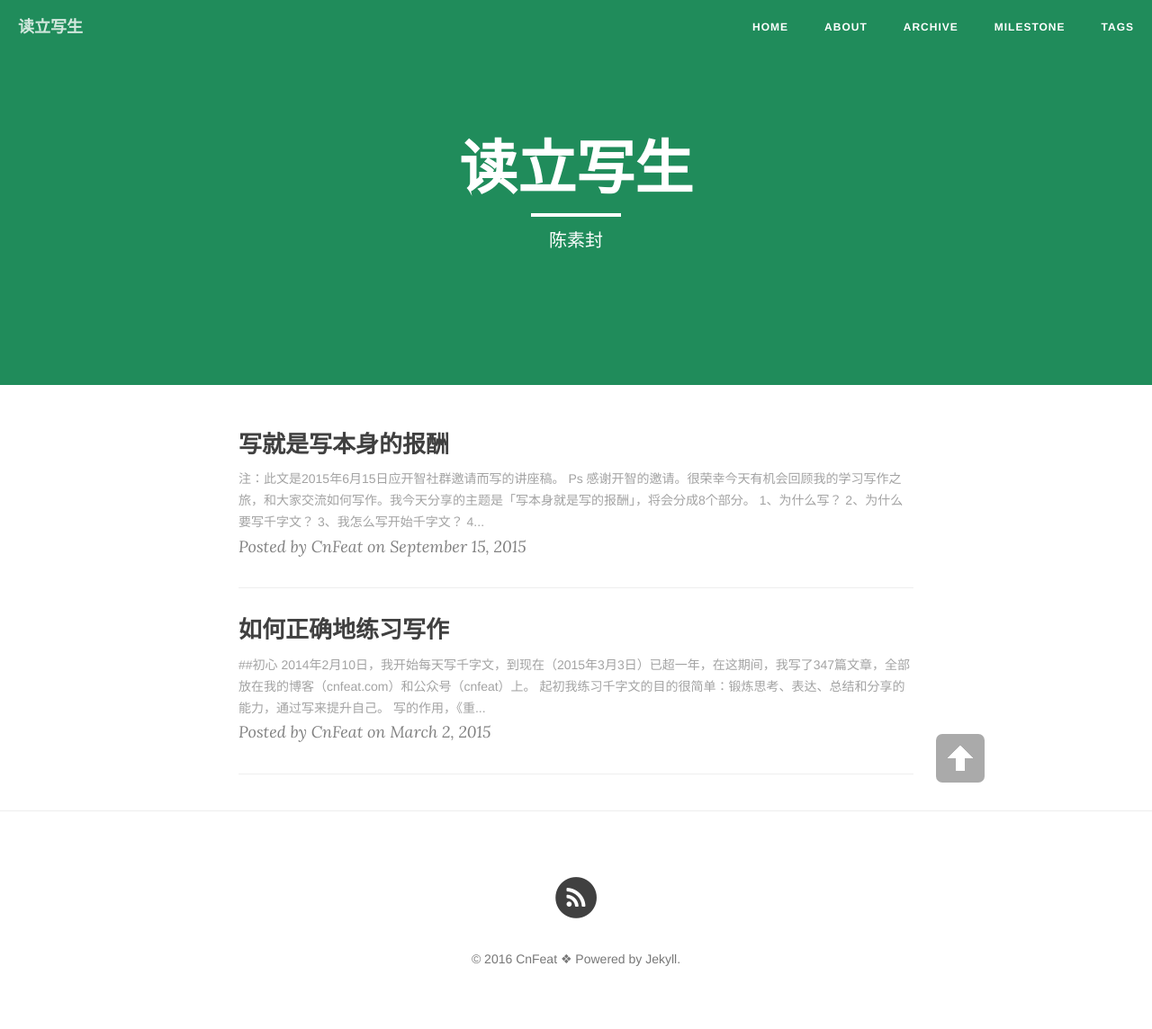
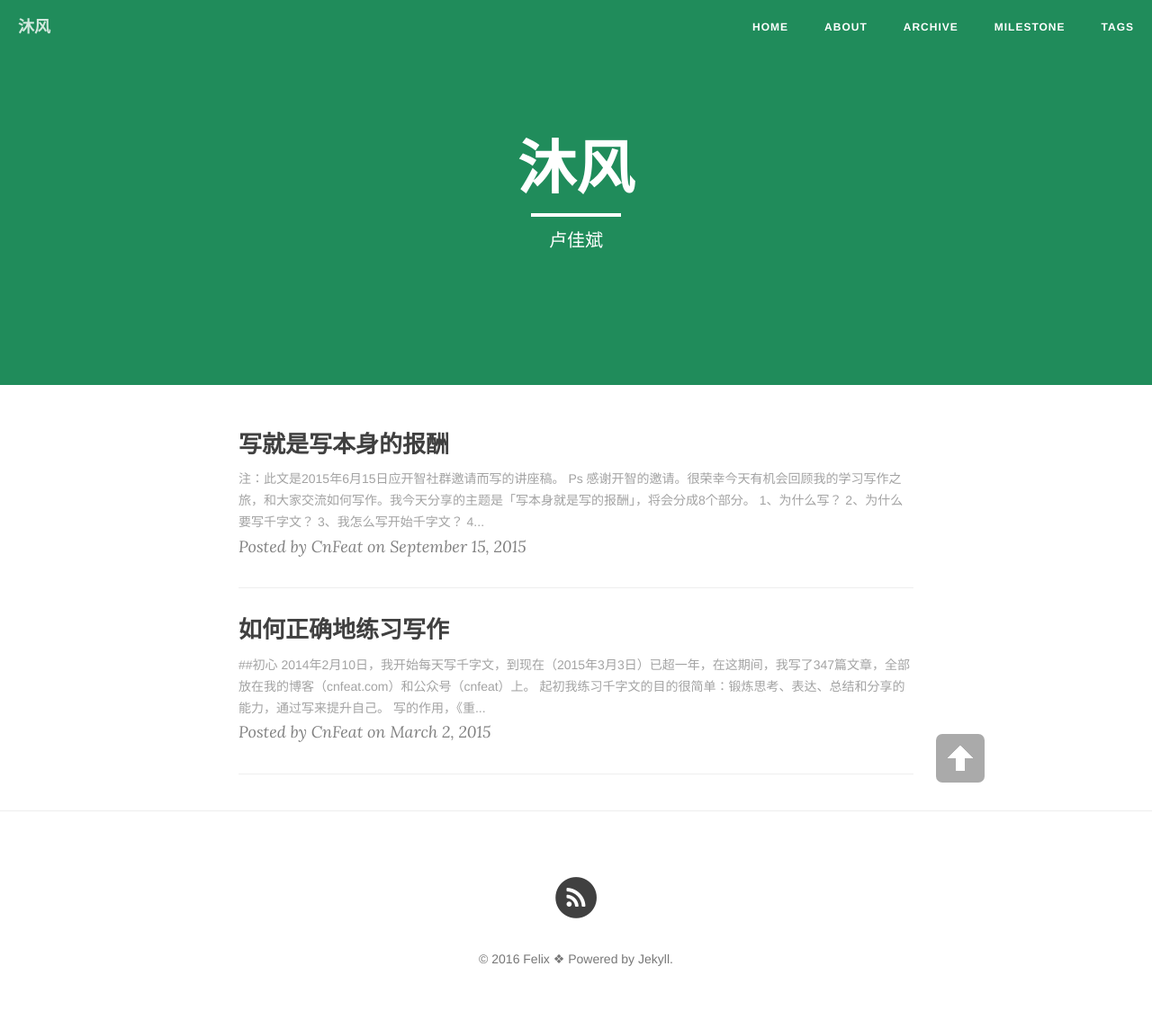
Before and after one commit to FelixLou/felixlou.github.io, a Jekyll site: the page built from index.html, in a window 1280 px wide. Shown: the whole page at 90% size. Built offline with Jekyll 4.4.1, drawn with Linux system fonts in a browser that asks for light colours; nearby versions of some CDN libraries; the list of posts is cut into pages by our own code.

Commit message:
change a theme

```diff
--- a/_config.yml
+++ b/_config.yml
@@ -1,16 +1,16 @@
 # Site settings
-title: 读立写生
+title: 沐风
 header-img: "img/green.jpg"
 tagline: "cn"
-description: "陈素封|读而立·写而生"
+description: "卢佳斌|沐风"
 baseurl: ""
 url: "http://cnfeat"
 
 # About/contact
 owner:
-  name: " CnFeat"
-  email: CnFeat@gmail.com
-  bio: "写就是写的报酬"
+  name: "Felix"
+  email: jiabinlu325204@gmail.com
+  bio: ""
 
 # Data
 gavatar: http://dreamofbook.qiniudn.com/Az..png
--- a/index.html
+++ b/index.html
@@ -1,6 +1,6 @@
 ---
 layout: page
-description: "陈素封"
+description: "卢佳斌"
 ---
 
 {% for post in paginator.posts %}
```
